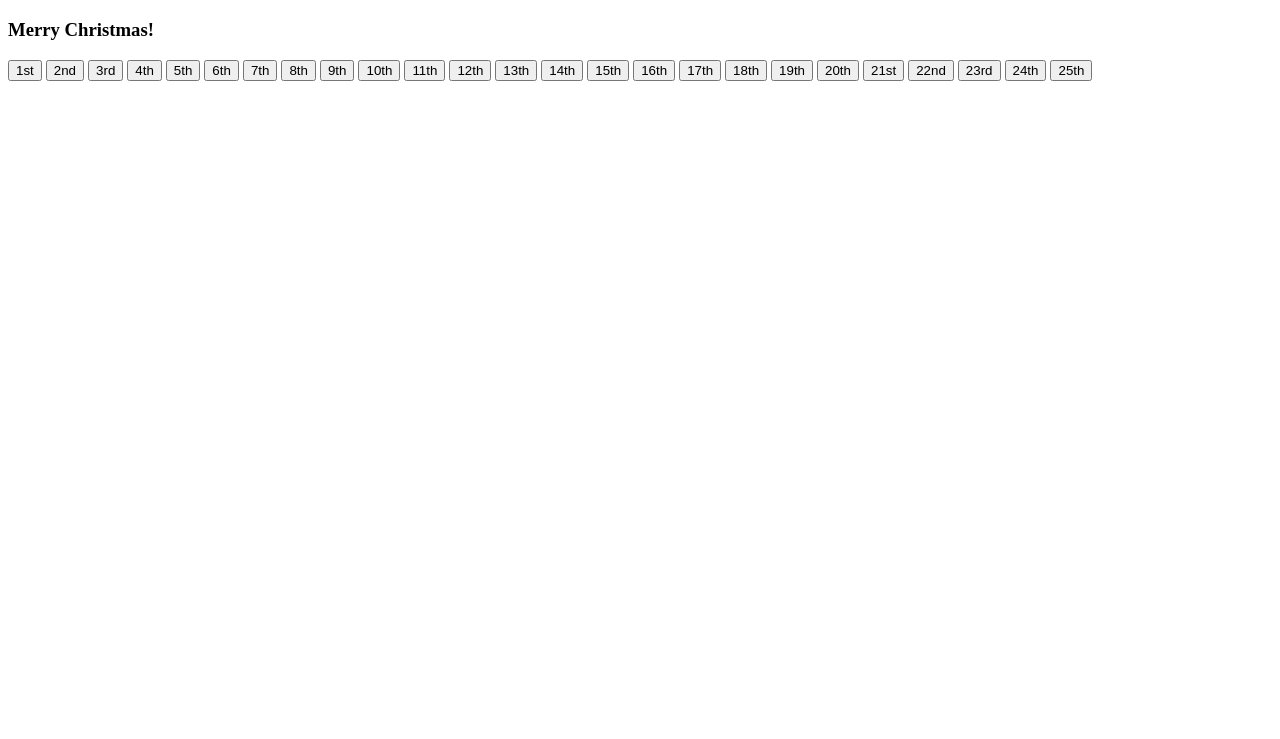
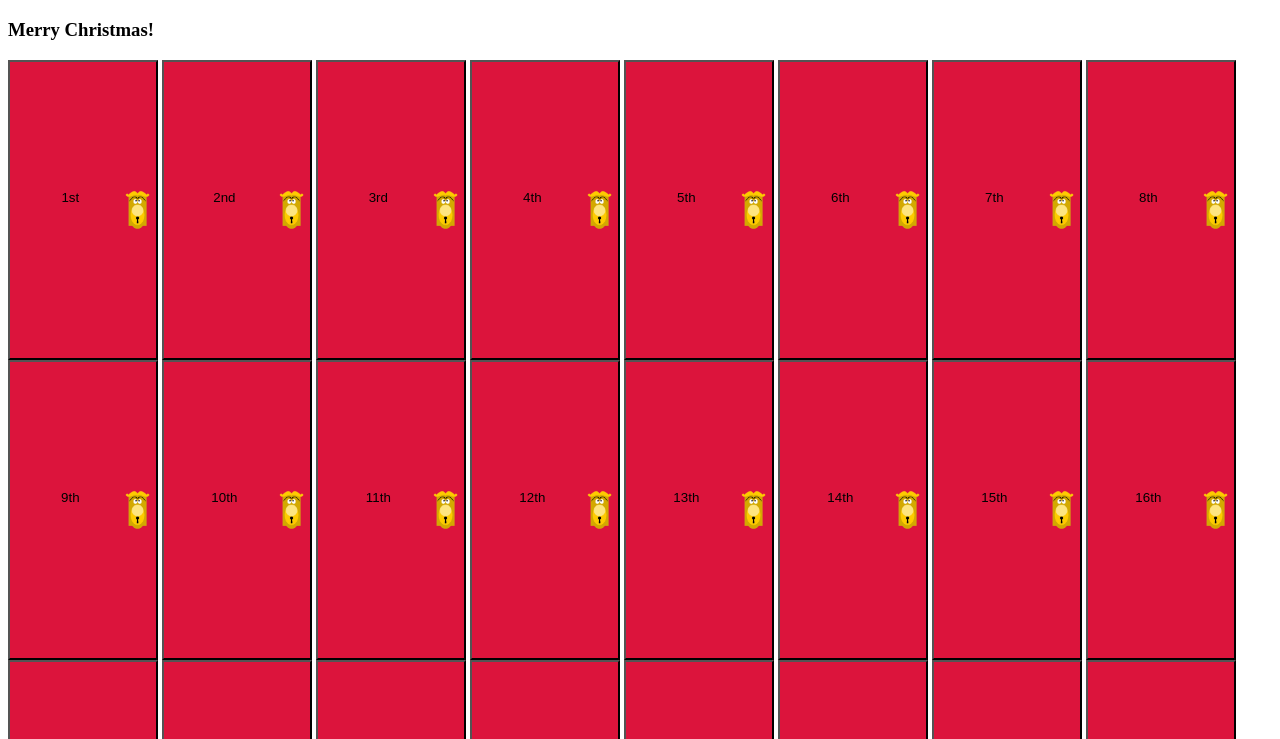
Before and after one commit to AilTay/ChristmasCountdown, a plain HTML site: page index.html in a window 1280 px wide. Shown: the part 61-800 px from the top of the page. Drawn offline with Linux system fonts and the light colour scheme.

Commit message:
I made the buttons pretty

```diff
--- a/index.html
+++ b/index.html
@@ -11,31 +11,31 @@
     <h3>Merry Christmas!</h3>
     <!-- the below is temporary links to the other pages just so they are accessible -->
     <div class="links">
-      <a href="Days\1st.html"><button class="button">1st</button></a>
-      <a href="Days\2nd.html"><button class="button">2nd</button></a>
-      <a href="Days\3rd.html"><button class="button">3rd</button></a>
-      <a href="Days\4th.html"><button class="button">4th</button></a>
-      <a href="Days\5th.html"><button class="button">5th</button></a>
-      <a href="Days\6th.html"><button class="button">6th</button></a>
-      <a href="Days\7th.html"><button class="button">7th</button></a>
-      <a href="Days\8th.html"><button class="button">8th</button></a>
-      <a href="Days\9th.html"><button class="button">9th</button></a>
-      <a href="Days\10th.html"><button class="button">10th</button></a>
-      <a href="Days\11th.html"><button class="button">11th</button></a>
-      <a href="Days\12th.html"><button class="button">12th</button></a>
-      <a href="Days\13th.html"><button class="button">13th</button></a>
-      <a href="Days\14th.html"><button class="button">14th</button></a>
-      <a href="Days\15th.html"><button class="button">15th</button></a>
-      <a href="Days\16th.html"><button class="button">16th</button></a>
-      <a href="Days\17th.html"><button class="button">17th</button></a>
-      <a href="Days\18th.html"><button class="button">18th</button></a>
-      <a href="Days\19th.html"><button class="button">19th</button></a>
-      <a href="Days\20th.html"><button class="button">20th</button></a>
-      <a href="Days\21st.html"><button class="button">21st</button></a>
-      <a href="Days\22nd.html"><button class="button">22nd</button></a>
-      <a href="Days\23rd.html"><button class="button">23rd</button></a>
-      <a href="Days\24th.html"><button class="button">24th</button></a>
-      <a href="Days\25th.html"><button class="button">25th</button></a>
+      <a href="Days\1st.html"><button class="button">1st <img class="door-knob" src="images\door-knob.png" /></button></a>
+      <a href="Days\2nd.html"><button class="button">2nd <img class="door-knob" src="images\door-knob.png" /></button></a>
+      <a href="Days\3rd.html"><button class="button">3rd <img class="door-knob" src="images\door-knob.png" /></button></a>
+      <a href="Days\4th.html"><button class="button">4th <img class="door-knob" src="images\door-knob.png" /></button></a>
+      <a href="Days\5th.html"><button class="button">5th <img class="door-knob" src="images\door-knob.png" /></button></a>
+      <a href="Days\6th.html"><button class="button">6th <img class="door-knob" src="images\door-knob.png" /></button></a>
+      <a href="Days\7th.html"><button class="button">7th <img class="door-knob" src="images\door-knob.png" /></button></a>
+      <a href="Days\8th.html"><button class="button">8th <img class="door-knob" src="images\door-knob.png" /></button></a>
+      <a href="Days\9th.html"><button class="button">9th <img class="door-knob" src="images\door-knob.png" /></button></a>
+      <a href="Days\10th.html"><button class="button">10th <img class="door-knob" src="images\door-knob.png" /></button></a>
+      <a href="Days\11th.html"><button class="button">11th <img class="door-knob" src="images\door-knob.png" /></button></a>
+      <a href="Days\12th.html"><button class="button">12th <img class="door-knob" src="images\door-knob.png" /></button></a>
+      <a href="Days\13th.html"><button class="button">13th <img class="door-knob" src="images\door-knob.png" /></button></a>
+      <a href="Days\14th.html"><button class="button">14th <img class="door-knob" src="images\door-knob.png" /></button></a>
+      <a href="Days\15th.html"><button class="button">15th <img class="door-knob" src="images\door-knob.png" /></button></a>
+      <a href="Days\16th.html"><button class="button">16th <img class="door-knob" src="images\door-knob.png" /></button></a>
+      <a href="Days\17th.html"><button class="button">17th <img class="door-knob" src="images\door-knob.png" /></button></a>
+      <a href="Days\18th.html"><button class="button">18th <img class="door-knob" src="images\door-knob.png" /></button></a>
+      <a href="Days\19th.html"><button class="button">19th <img class="door-knob" src="images\door-knob.png" /></button></a>
+      <a href="Days\20th.html"><button class="button">20th <img class="door-knob" src="images\door-knob.png" /></button></a>
+      <a href="Days\21st.html"><button class="button">21st <img class="door-knob" src="images\door-knob.png" /></button></a>
+      <a href="Days\22nd.html"><button class="button">22nd <img class="door-knob" src="images\door-knob.png" /></button></a>
+      <a href="Days\23rd.html"><button class="button">23rd <img class="door-knob" src="images\door-knob.png" /></button></a>
+      <a href="Days\24th.html"><button class="button">24th <img class="door-knob" src="images\door-knob.png" /></button></a>
+      <a href="Days\25th.html"><button class="button">25th <img class="door-knob" src="images\door-knob.png" /></button></a>
     </div>
  </body>
 
--- a/style.css
+++ b/style.css
@@ -1 +1,13 @@
-body {background-image:"fao-schwarz-holiday-advent-calendar-sleigh-3843176530007_1800x1800.jpg;"}
+body {}
+
+
+button.button
+{
+    background-color: crimson;
+    height: 300px;
+width: 150px;}
+
+.door-knob
+{height: 40px;
+    float: right;
+}
```
Also changed, not shown: images/door-knob.png (added).
